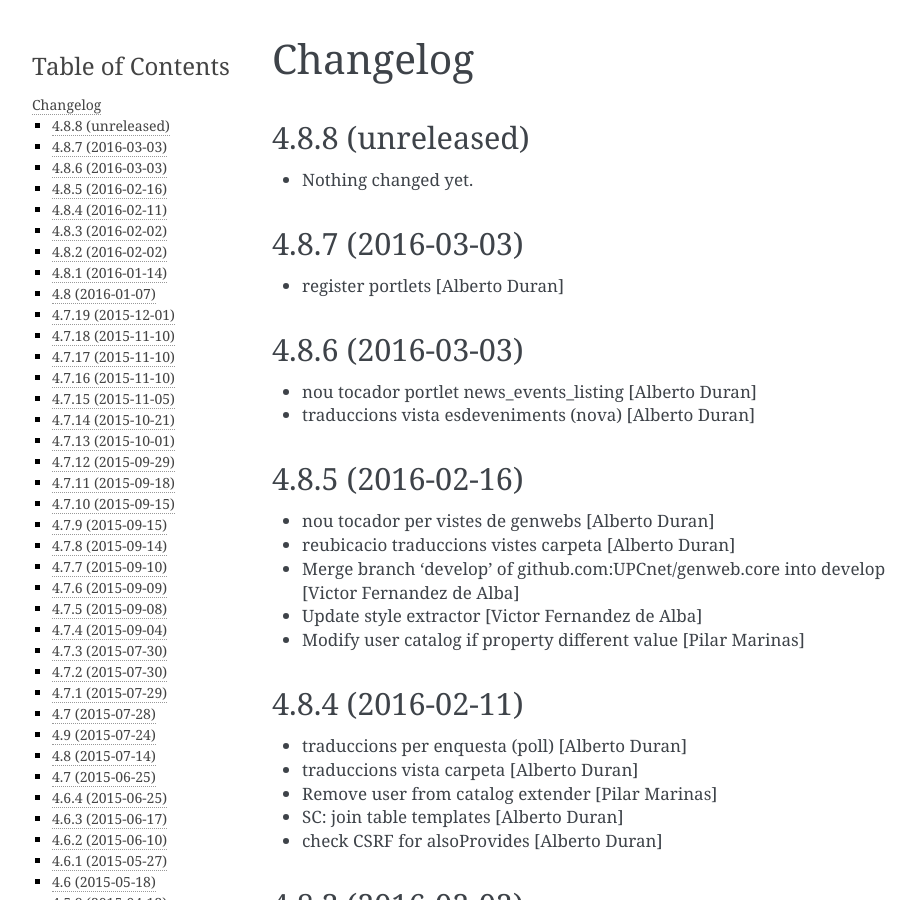
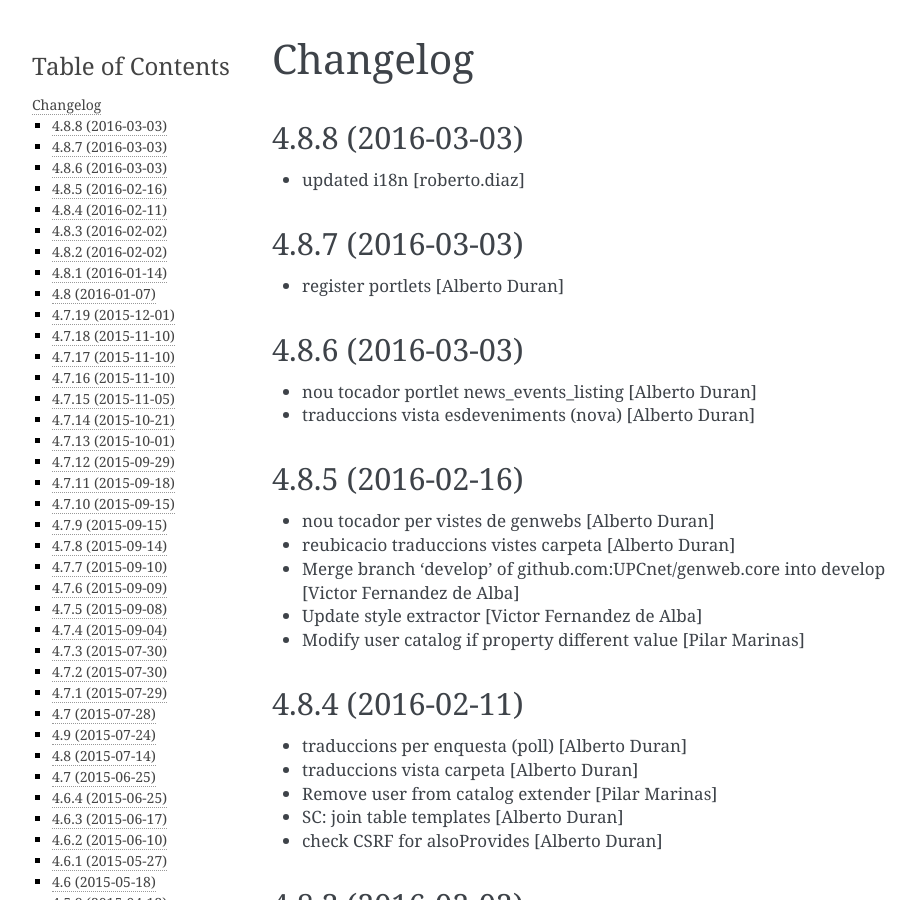
Before and after one commit to UPCnet/genweb.core, a Sphinx documentation site: the page built from docs/HISTORY.rst, in a window 1280 px wide and 900 px high. Shown: the whole window, without its empty margins (148-1064 px from the left). Built offline with Sphinx 7.4.7, drawn with Linux system fonts in a browser that asks for light colours.

Commit message:
Preparing release 4.8.8

```diff
--- a/docs/HISTORY.rst
+++ b/docs/HISTORY.rst
@@ -1,11 +1,10 @@
 Changelog
 =========
 
-4.8.8 (unreleased)
+4.8.8 (2016-03-03)
 ------------------
 
-- Nothing changed yet.
-
+* updated i18n [roberto.diaz]
 
 4.8.7 (2016-03-03)
 ------------------
--- a/setup.py
+++ b/setup.py
@@ -1,7 +1,7 @@
 from setuptools import setup, find_packages
 import os
 
-version = '4.8.8.dev0'
+version = '4.8.8'
 
 README = open('README.rst').read()
 HISTORY = open(os.path.join('docs', 'HISTORY.rst')).read()
```
